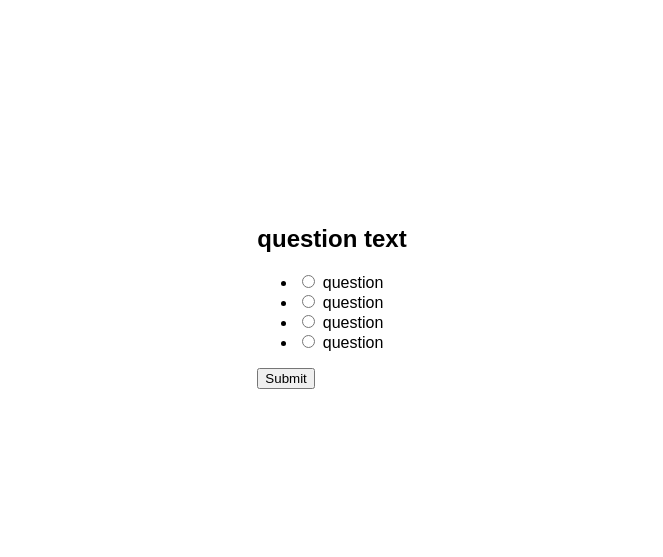
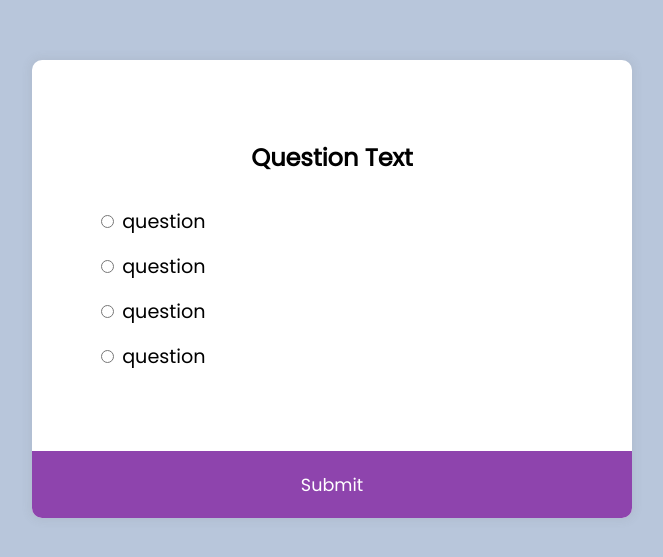
Before and after one commit to Iamhakim/quizzApp, a plain HTML site: page index.html in a window 1280 px wide. Shown: the part 111-668 px from the top of the page, without its empty margins (308-971 px from the left). Drawn offline with Linux system fonts and the light colour scheme.

Commit message:
add css codes

```diff
--- a/index.html
+++ b/index.html
@@ -5,12 +5,12 @@
     <meta http-equiv="X-UA-Compatible" content="IE=edge" />
     <meta name="viewport" content="width=device-width, initial-scale=1.0" />
     <link rel="stylesheet" href="style.css" />
-    <title>quizz App</title>
+    <title>Quizz App</title>
   </head>
   <body>
     <div class="quizz-container" id="quizz">
       <div class="quizz-header">
-        <h2 id="question">question text</h2>
+        <h2 id="question">Question Text</h2>
         <ul>
           <li>
             <input type="radio" name="answer" id="a" class="answer" />
--- a/style.css
+++ b/style.css
@@ -1,13 +1,57 @@
+@import url('https://fonts.googleapis.com/css2?family=Poppins:wght@200;400&display=swap');
+
 * {
   box-sizing: border-box;
 }
 
 body {
-  font-family: 'roberto', sans-serif;
+  background-color: #b8c6db;
+  background-image: linear-gradient(315deg, ##b8c6db 0%, #f5f7fa 100%);
+  font-family: 'poppins', sans-serif;
   display: flex;
-  flex-direction: column;
   align-items: center;
   justify-content: center;
   height: 100vh;
   overflow: hidden;
+  margin: 0;
 }
+
+.quizz-container {
+  background-color: #fff;
+  border-radius: 10px;
+  box-shadow: 0 0 10px 2px rgba(100, 100, 100, 0.1);
+  width: 600px;
+  overflow: hidden;
+}
+.quizz-header {
+  padding: 4rem;
+}
+h2 {
+  padding: 1rem;
+  text-align: center;
+  margin: 0;
+}
+
+ul {
+  list-style-type: none;
+  padding: 0;
+}
+ul li {
+  font-size: 1.2rem;
+  margin: 1rem 0;
+}
+
+ul li label {
+  cursor: pointer;
+}
+button {
+  background-color: #8e44ad;
+  color: #fff;
+  border: none;
+  display: block;
+  width: 100%;
+  cursor: pointer;
+  font-size: 1.1rem;
+  font-family: inherit;
+  padding: 1.3rem;
+}
```
